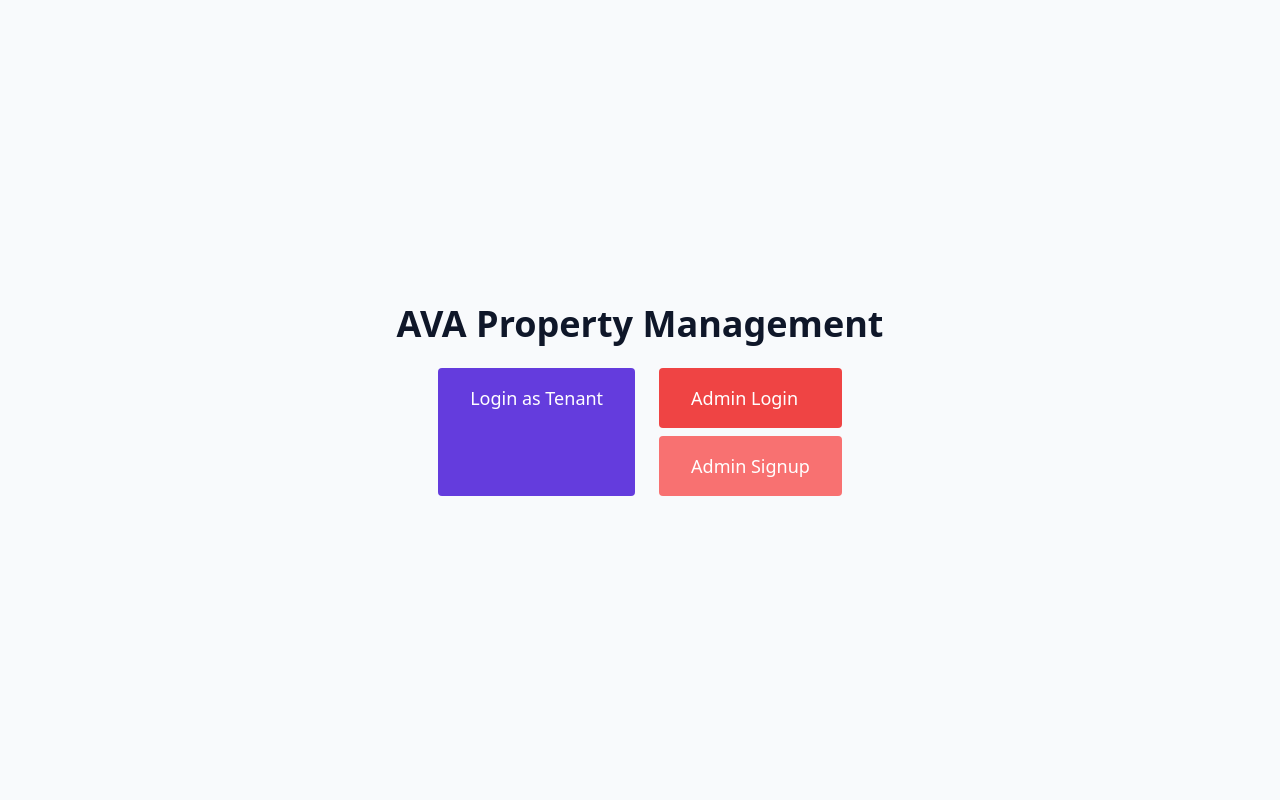
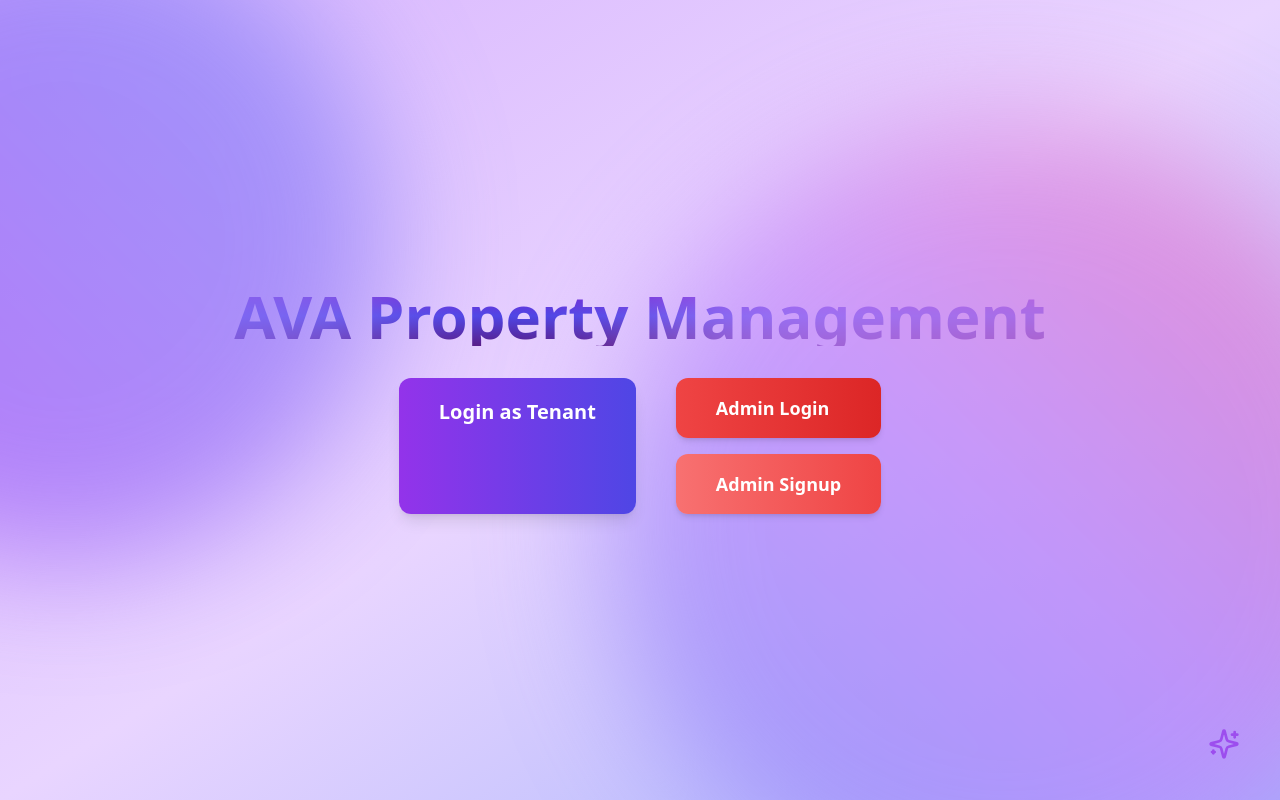
Before and after one commit to hercules23404/dwellhub-community-76, a React (Vite) app: page / in a window 1280 px wide. Built offline with nearby package versions, Linux system fonts and the light colour scheme.

Commit message:
Refactor: Restore landing page design
Restore the original colorful design of the landing page.

```diff
--- a/src/App.tsx
+++ b/src/App.tsx
@@ -4,20 +4,48 @@ import { WireframeAuthProvider } from "@/contexts/WireframeAuthContext";
 import { AdminLayout } from "@/layouts/AdminLayout";
 import { TenantLayout } from "@/layouts/TenantLayout";
 import { AdminProvider } from "@/contexts/AdminContext";
+import { Sparkles } from "lucide-react";
 
 // Landing & CTA
 function LandingPage() {
   return (
-    <div className="flex flex-col min-h-screen items-center justify-center">
-      <h1 className="text-4xl font-extrabold mb-6">AVA Property Management</h1>
-      <div className="flex gap-6">
-        {/* Fix: use Link for SPA navigation */}
-        <Link to="/tenant/login" className="px-8 py-4 bg-primary rounded text-white text-lg hover:scale-105 transition">Login as Tenant</Link>
-        <div className="flex flex-col gap-2">
-          <Link to="/admin/login" className="px-8 py-4 bg-red-500 rounded text-white text-lg hover:scale-105 transition">Admin Login</Link>
-          <Link to="/admin/signup" className="px-8 py-4 bg-red-400 rounded text-white text-lg hover:scale-105 transition">Admin Signup</Link>
+    <div className="flex flex-col min-h-screen items-center justify-center relative overflow-hidden bg-gradient-to-br from-purple-300 via-purple-200 to-indigo-300 px-6">
+      {/* Background blur circles */}
+      <div className="absolute top-[-10%] left-[-20%] w-[40rem] h-[40rem] bg-gradient-to-tr from-purple-500 to-indigo-400 rounded-full blur-3xl opacity-70 animate-float-slow pointer-events-none" />
+      <div className="absolute bottom-[-15%] right-[-10%] w-[50rem] h-[50rem] bg-gradient-to-tr from-indigo-400 via-purple-400 to-pink-400 rounded-full blur-3xl opacity-70 animate-float pointer-events-none" />
+
+      <h1 className="text-5xl md:text-6xl font-extrabold mb-8 cursor-default bg-gradient-to-b from-purple-700 via-indigo-600 to-purple-900 bg-clip-text text-transparent select-none">
+        AVA Property Management
+      </h1>
+
+      <div className="flex gap-10 z-10">
+        {/* Tenant Login */}
+        <Link
+          to="/tenant/login"
+          className="px-10 py-5 rounded-lg text-white text-xl font-semibold shadow-lg hover:shadow-2xl transition transform hover:-translate-y-1 bg-gradient-to-r from-purple-600 to-indigo-600 hover:from-purple-700 hover:to-indigo-700"
+        >
+          Login as Tenant
+        </Link>
+
+        {/* Admin Login & Signup */}
+        <div className="flex flex-col gap-4">
+          <Link
+            to="/admin/login"
+            className="px-10 py-4 rounded-lg text-white text-lg font-semibold shadow-md hover:shadow-lg transition transform hover:-translate-y-1 bg-gradient-to-r from-red-500 to-red-600 hover:from-red-600 hover:to-red-700"
+          >
+            Admin Login
+          </Link>
+          <Link
+            to="/admin/signup"
+            className="px-10 py-4 rounded-lg text-white text-lg font-semibold shadow-md hover:shadow-lg transition transform hover:-translate-y-1 bg-gradient-to-r from-red-400 to-red-500 hover:from-red-500 hover:to-red-600"
+          >
+            Admin Signup
+          </Link>
         </div>
       </div>
+
+      {/* Sparkles icon near bottom right */}
+      <Sparkles className="absolute bottom-10 right-10 h-8 w-8 text-purple-600 animate-pulse" />
     </div>
   );
 }
```
